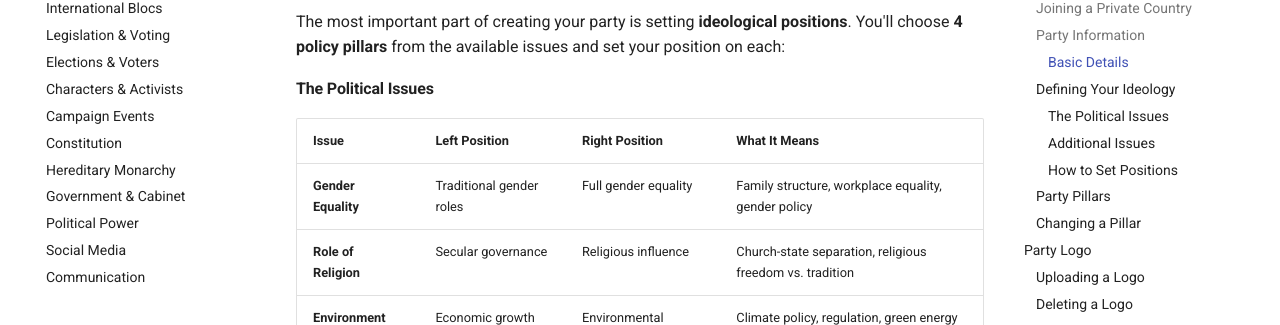
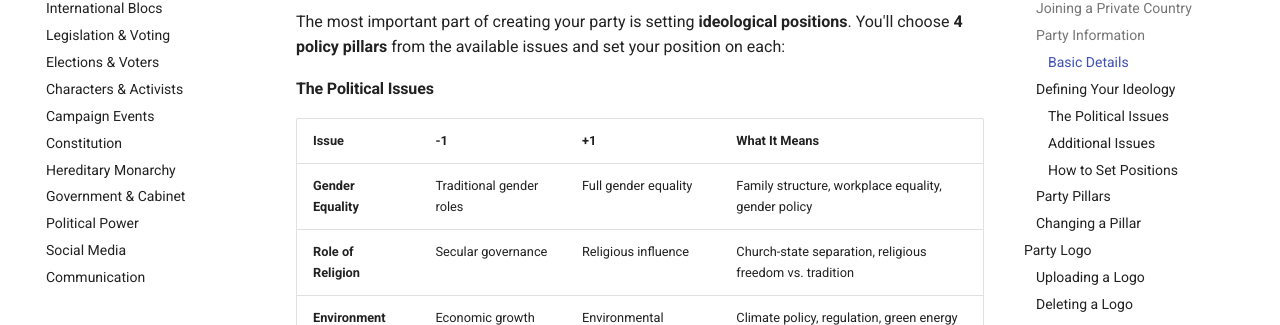
Before and after one commit to hankhank10/lawmaker-wiki, an MkDocs documentation site: the page built from docs/gameplay/parties.md, in a window 1280 px wide and 900 px high, scrolled down 1256 px. Shown: the part 127-452 px from the top of the window. Built offline with MkDocs 1.6.1 and Material for MkDocs 9.7.7, drawn with Linux system fonts in a browser that asks for light colours; comment, search, counter and statistics services are not loaded.

Commit message:
📝 Sync from private repo
Auto-synced from hankhank10/lawmaker/game-manual

```diff
--- a/docs/gameplay/parties.md
+++ b/docs/gameplay/parties.md
@@ -42,8 +42,8 @@ The most important part of creating your party is setting **ideological position
 
 #### The Political Issues
 
-| Issue | Left Position | Right Position | What It Means |
-|-------|--------------|----------------|---------------|
+| Issue | -1 | +1 | What It Means |
+|-------|----|----|---------------|
 | **Gender Equality** | Traditional gender roles | Full gender equality | Family structure, workplace equality, gender policy |
 | **Role of Religion** | Secular governance | Religious influence | Church-state separation, religious freedom vs. tradition |
 | **Environment** | Economic growth first | Environmental protection | Climate policy, regulation, green energy vs. industry |
```
